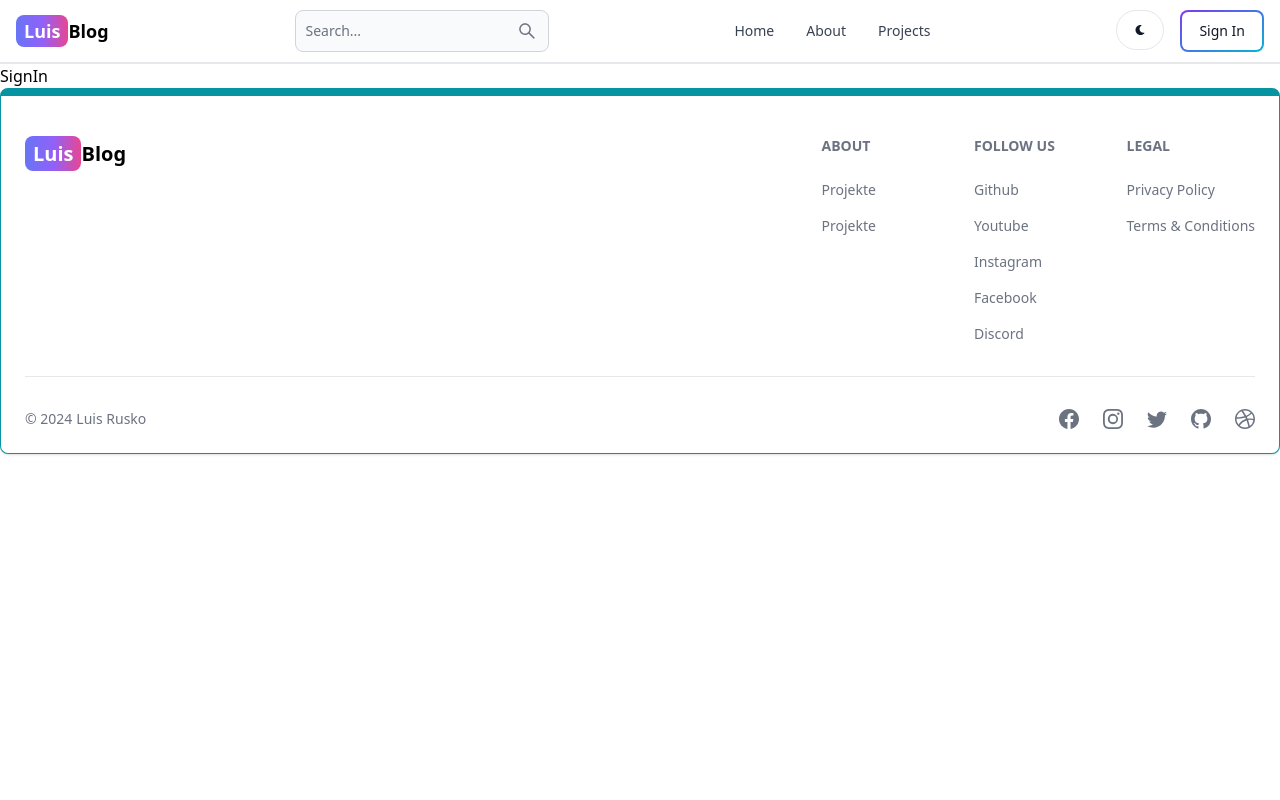
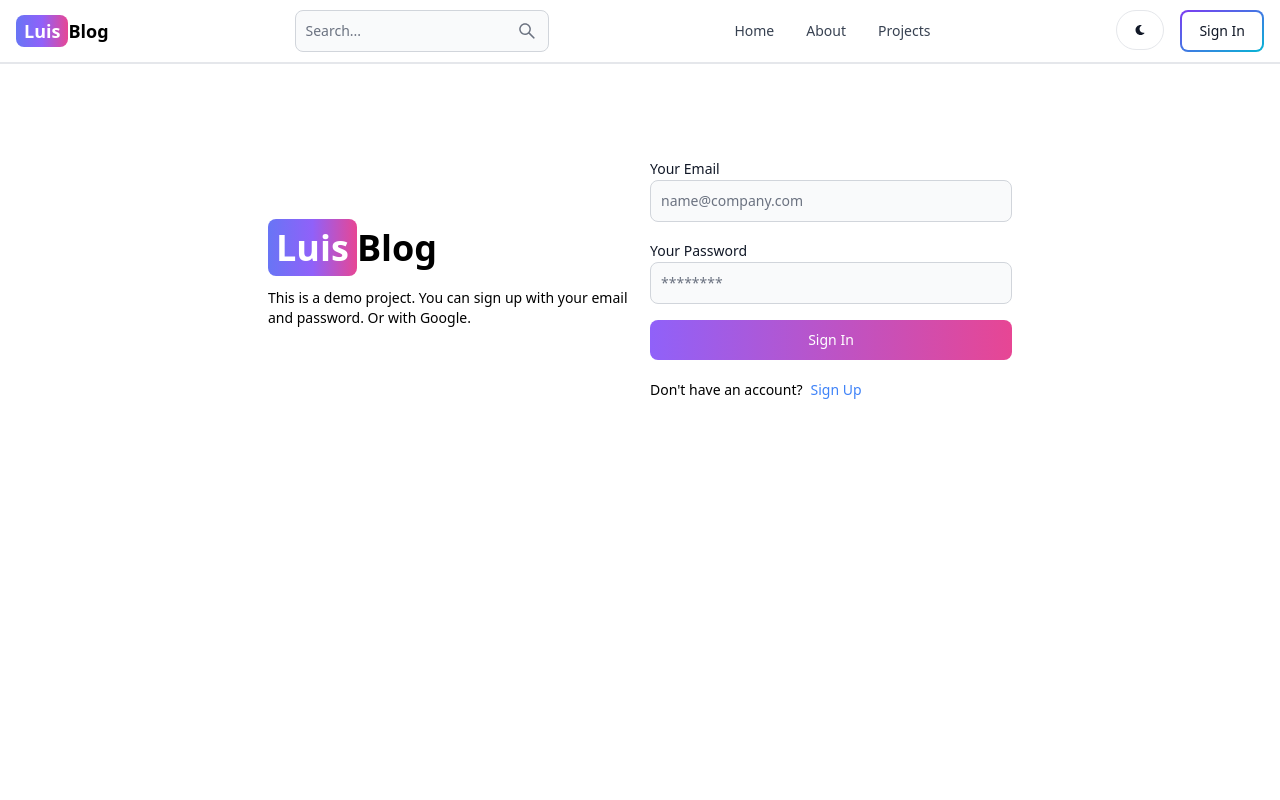
Before and after one commit to agentur-luisrusko/mern-blog, a React app in the folder client/: page /sign-in in a window 1280 px wide. Shown: the top 800 px of the page. Built offline with nearby package versions, Linux system fonts and the light colour scheme; the HTML template or start-up script is replaced by a standard one.

Commit message:
chore: complete signin page functionality

```diff
--- a/client/src/pages/SignIn.jsx
+++ b/client/src/pages/SignIn.jsx
@@ -1,5 +1,89 @@
+import { useState } from "react"
+import { Alert, Button, Label, Spinner, TextInput } from "flowbite-react"
+import { Link, useNavigate } from "react-router-dom"
+
 export default function SignIn() {
+  const navigate = useNavigate();
+  const [formData, setFormData] = useState({});
+  const [errorMessage, setErrorMessage] = useState(null);
+  const [loading, setLoading] = useState(false);
+  const handleChange = (e) => {
+    setFormData({ ...formData, [e.target.id]: e.target.value.trim() });
+  }
+  const handleSubmit = async (e) => {
+    e.preventDefault();
+    if(!formData.email || !formData.password) {
+      return setErrorMessage("All fields are required");
+    }
+    try {
+      setLoading(true);
+      setErrorMessage(null);
+      const res = await fetch("http://localhost:3002/api/auth/signin", {
+        method: "POST",
+        headers: {
+          "Content-Type": "application/json",
+        },
+        body: JSON.stringify(formData),
+      });
+      const data = await res.json();
+      if(data.success === false) {
+        return setErrorMessage(data.message);
+      }
+      setLoading(false);
+      if(res.ok) {
+        navigate("/");
+      }
+    } catch (error) {
+      setErrorMessage(data.message);
+      setLoading(false);
+    }
+  }
   return (
-    <div>SignIn</div>
+    <div className="min-h-screen mt-20">
+      <div className="flex p-3 max-w-3xl mx-auto flex-col md:flex-row md:items-center gap-5">
+        <div className="flex-1">
+          <Link to="/" className="font-bold dark:text-white text-4xl">
+            <span className="px-2 py-1 bg-gradient-to-r from-indigo-500 via-purple-500 to-pink-500 rounded-lg text-white">Luis</span>
+            Blog
+          </Link>
+          <p className="text-sm mt-5">
+            This is a demo project. You can sign up with your email and password. Or with Google.
+          </p>
+        </div>
+        <div className="flex-1">
+          <form className="flex flex-col gap-4" onSubmit={handleSubmit}>
+            <div>
+              <Label value="Your Email" />
+              <TextInput type="email" placeholder="name@company.com" id="email" onChange={handleChange}/>
+            </div>
+            <div>
+              <Label value="Your Password" />
+              <TextInput type="password" placeholder="********" id="password" onChange={handleChange}/>
+            </div>
+            <Button gradientDuoTone="purpleToPink" type="submit" disabled={loading}>
+              {loading ? (
+                <>
+                  <Spinner size="sm" />
+                  <span>Loading...</span>
+                </>
+              ) : (
+                "Sign In"
+              )}
+            </Button>
+          </form>
+          <div className="flex gap-2 text-sm mt-5">
+            <span>Don't have an account?</span>
+            <Link to="/sign-up" className="text-blue-500">
+              Sign Up
+            </Link>
+          </div>
+          {errorMessage && (
+            <Alert className="mt-5" color="failure">
+              {errorMessage}
+            </Alert>
+          )}
+        </div>
+      </div>
+    </div>
   )
 }
```
